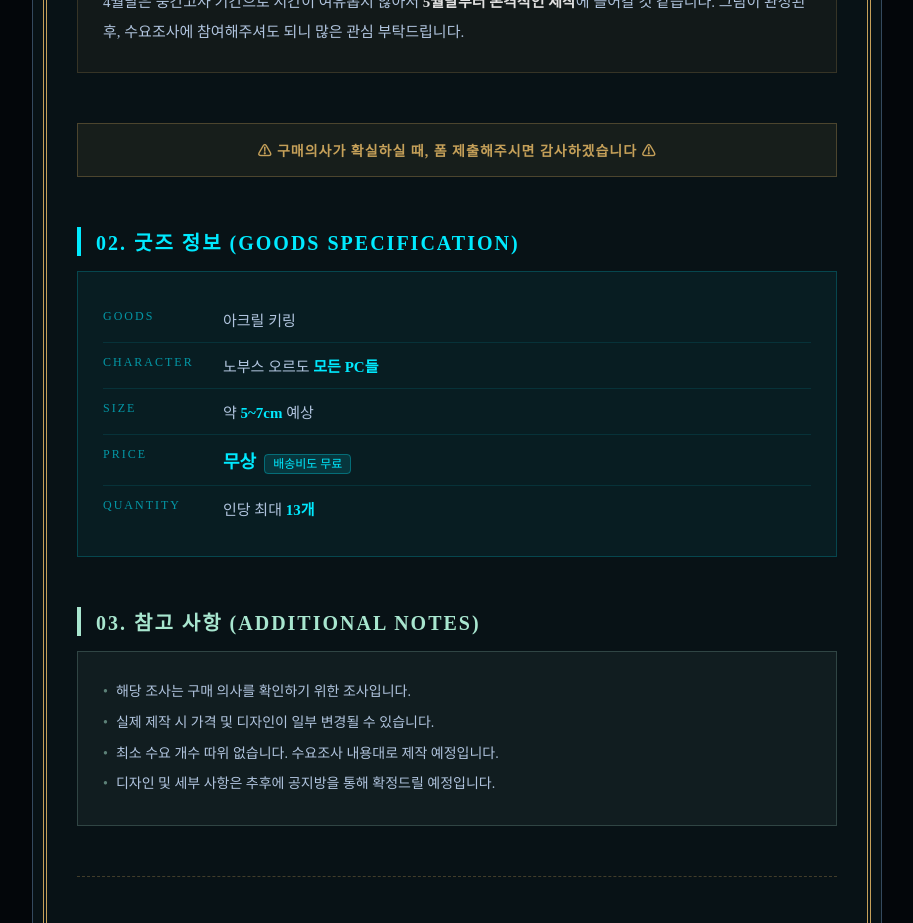
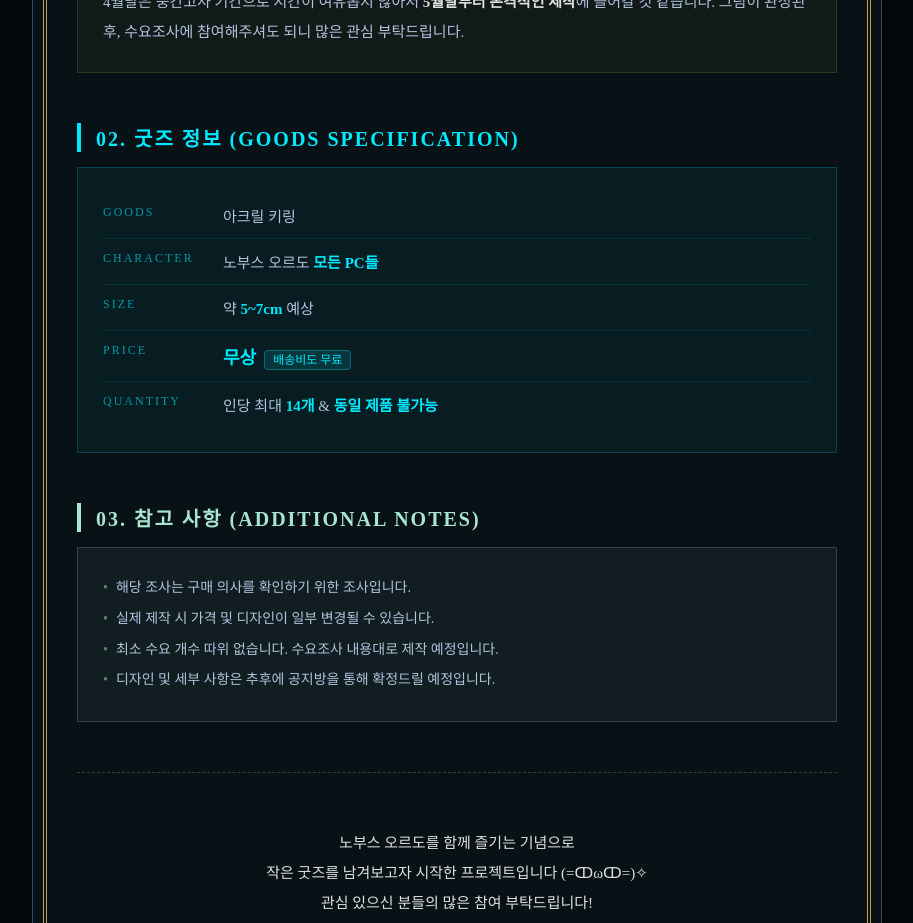
Before and after one commit to dielenol/StarGate, a Next.js app in the folder StarGateV2/: page /survey/keyring in a window 1280 px wide. Shown: the part 860-1783 px from the top of the page, without its empty margins (183-1096 px from the left). Built offline with nearby package versions, Linux system fonts and the light colour scheme; no server answers.

Commit message:
feat(survey):  키링 조사 페이지 구현

```diff
--- a/StarGateV2/app/(standalone)/survey/keyring/page.tsx
+++ b/StarGateV2/app/(standalone)/survey/keyring/page.tsx
@@ -70,11 +70,6 @@ export default function KeyringSurveyPage() {
             </div>
           </div>
 
-          {/* Purchase notice */}
-          <div className={styles.survey__notice}>
-            <p>⚠ 구매의사가 확실하실 때, 폼 제출해주시면 감사하겠습니다 ⚠</p>
-          </div>
-
           {/* Section 02 */}
           <div className={styles.survey__section}>
             <div className={styles["survey__sectionTitle--cyan"]}>
@@ -109,7 +104,7 @@ export default function KeyringSurveyPage() {
                   <tr>
                     <td className={styles.survey__tableLabel}>QUANTITY</td>
                     <td className={styles.survey__tableValue}>
-                      인당 최대 <b className={styles.cyan}>13개</b>
+                      인당 최대 <b className={styles.cyan}>14개</b> & <b className={styles.cyan}>동일 제품 불가능</b>
                     </td>
                   </tr>
                 </tbody>
```
